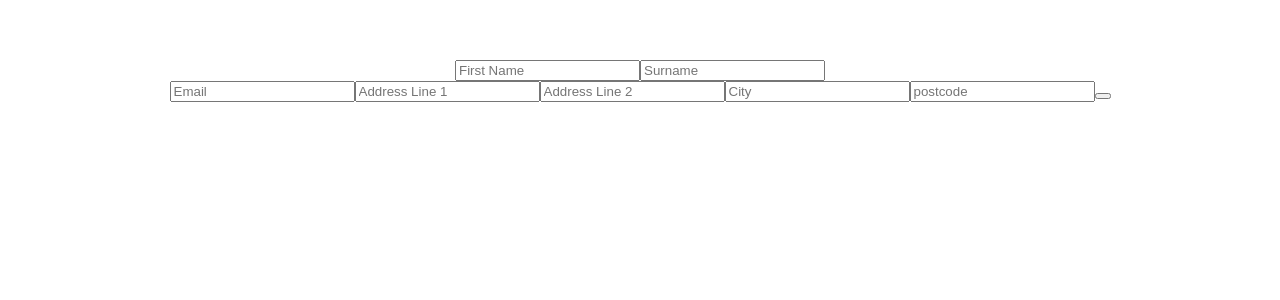
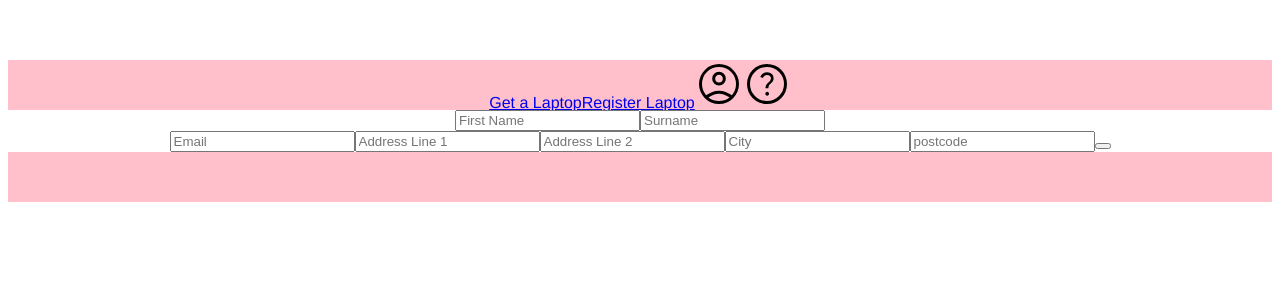
Before and after one commit to lucky-eight/laptop-library, a Vue app in the folder frontend/: page / in a window 1280 px wide. Shown: the top 300 px of the page. Built offline with nearby package versions, Linux system fonts and the light colour scheme.

Commit message:
Header and Footer components added

```diff
--- a/frontend/public/index.html
+++ b/frontend/public/index.html
@@ -10,6 +10,5 @@
   <body>
     <div id="app"></div>
     <!-- built files will be auto injected -->
-    <script src="https://kit.fontawesome.com/f469f6780c.js" crossorigin="anonymous"></script>
   </body>
 </html>
--- /dev/null
+++ b/frontend/src/components/Footer.vue
@@ -0,0 +1,13 @@
+<template>
+  <footer style="height: 50px; width: 100%; background-color: pink;">
+  </footer>
+</template>
+
+<script>
+export default {
+  name: "GlobalFooter",
+  }
+</script>
+
+<!-- Add "scoped" attribute to limit CSS to this component only -->
+<style scoped></style>
--- a/frontend/src/components/Header.vue
+++ b/frontend/src/components/Header.vue
@@ -1,30 +1,19 @@
 <template>
-  <header>
+  <header style="height: 50px; width: 100%; background-color: pink;">
     <div id="logo"></div>
         <nav>
-            <a href="#"></a>
+            <a href="#">Get a Laptop</a>
+            <a href="#">Register Laptop</a>
+            <a href="#"><img src="../assets/account.svg" /></a>
+            <a href="#"><img src="../assets/help.svg" /></a>
         </nav>
   </header>
 </template>
 
 <script>
 export default {
-  name: "ApplicationForm",
-
-  data() {
-    return {
-      user: {
-        name: "",
-        email: "",
-        address: {
-          street: "",
-          city: "",
-          postcode: "",
-        },
-      },
-    };
-  },
-};
+  name: "GlobalHeader",
+  }
 </script>
 
 <!-- Add "scoped" attribute to limit CSS to this component only -->
--- a/frontend/src/components/LaptopLibrary.vue
+++ b/frontend/src/components/LaptopLibrary.vue
@@ -1,18 +1,25 @@
 <template>
   <div>
+    <Header />
     <ApplicationForm v-if="!submitted" />
     <Result v-else />
+    <Footer />
   </div>
 </template>
 
 <script>
+import Header from "./Header.vue"
 import ApplicationForm from "./ApplicationForm.vue";
 import Result from "./Result.vue";
+import Footer from "./Footer.vue"
 export default {
   name: "LaptopLibrary",
   components: {
+    Header,
+    ApplicationForm,
     Result,
-    ApplicationForm,
+    Footer,
+
   },
 
   data() {
```
Also changed, not shown: frontend/src/assets/account.svg (added), frontend/src/assets/help.svg (added).
